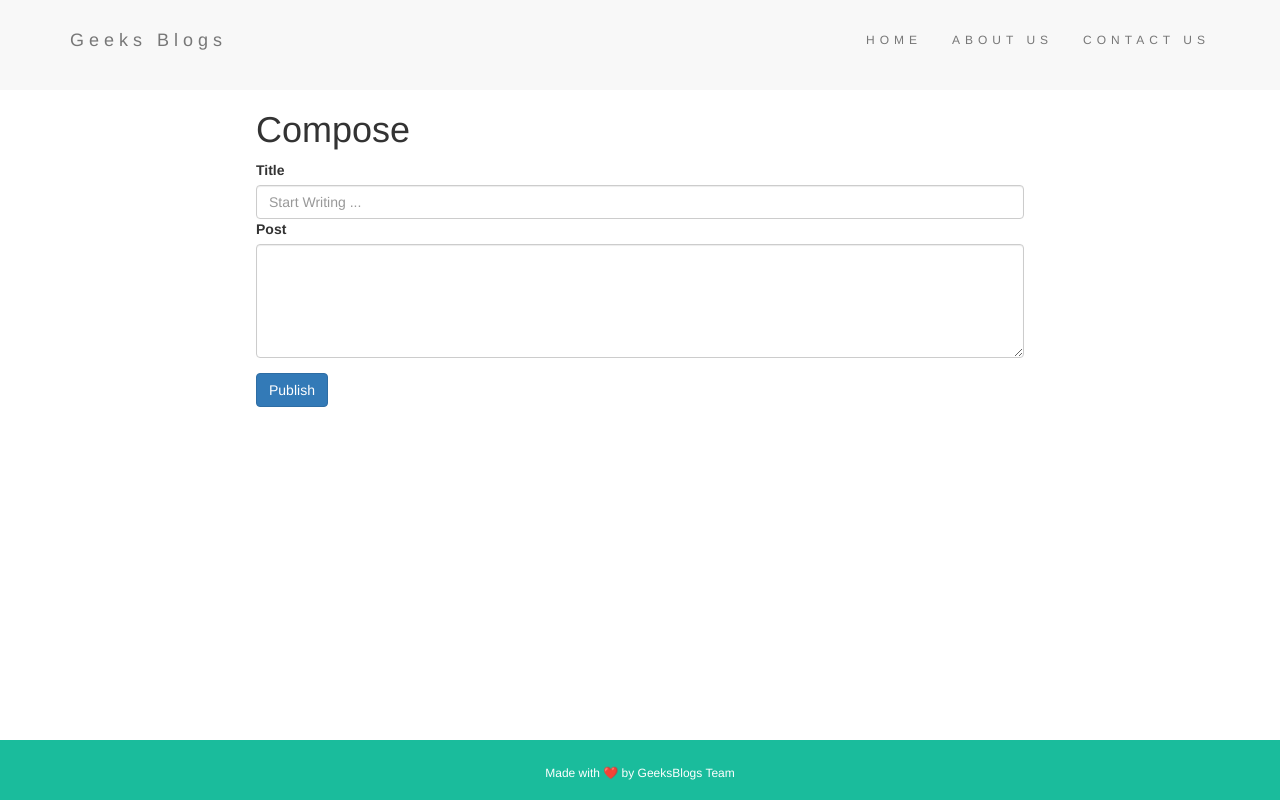
After one commit to rohit-gore/Blog_Web_Project, a Node server app: page /compose in a window 1280 px wide. The commit adds this page. Run offline with Node 20, Linux system fonts and the light colour scheme.

```diff
--- a/public/css/styles.css
+++ b/public/css/styles.css
@@ -1,87 +1,46 @@
-* {
-  margin: 0;
-  padding: 0;
+
+.container-fluid {
+  padding-top: 70px;
+  padding-bottom: 70px;
 }
 
-.sidebar {
-  background-color: lightgrey;
-  width: 300px;
-  height: 100vh;
-  font-family: 'Noto Sans', sans-serif;
+.navbar {
+  padding-top: 15px;
+  padding-bottom: 15px;
+  border: 0;
+  border-radius: 0;
+  margin-bottom: 0;
+  font-size: 12px;
+  letter-spacing: 5px;
 }
 
-.sidebar nav {
-  padding: 35px;
+.navbar-nav li a:hover {
+  color: #1abc9c !important;
 }
 
-.sidebar nav li {
-  list-style: none;
-  font-size: 30px;
-  padding: 33px 0;
+.footer-padding {
+  padding-bottom: 60px;
 }
 
-.sidebar nav li a{
-  text-decoration: none;
-  color: black;
+.footer {
+  position: absolute;
+  text-align: center;
+  bottom: 0;
+  width: 100%;
+  height: 60px;
+  background-color: #1abc9c;
 }
 
-.main {
-  /* background-color: yellow; */
-  width: 90vw;
+.footer p {
+  margin-top: 25px;
+  font-size: 12px;
+  color: #fff;
 }
 
-.container {
-  display: flex;
+.greetLine {
+  text-align: center;
 }
 
-.infocontainer {
-  /* background-color: skyblue; */
-  height: 65vh;
-  width: 80vw;
-  margin: 100px auto;
-  display: flex;
-  justify-content: space-around;
-  font-family: 'Open Sans', sans-serif
+.compose {
+  margin: auto 20%;
 }
-
-.devInfo{
-  display: flex;
-  justify-content: center;
-  flex-direction: column;
-}
-
-.hello{
-  font-size: 65px;
-}
-.name{
-  font-size: 50px;
-  font-weight: bold;
-}
-.about{
-  font-size: 40px;
-}
-
-.mypic {
-  height: 40vh;
-  padding: 150px 0;
-}
-
-.buttons{
-  margin-top: 35px;
-}
-
-.buttons button{
-padding: 9px 14px;
-border-radius: 22px;
-color: black;
-background-color: lightgrey;
-font-weight: bold;
-font-size: 21px;
-margin: 0 3px;
-cursor: pointer;
-}
-
-.buttons button:hover{
-  color: lightgrey;
-  background-color: black;
-}
--- /dev/null
+++ b/views/compose.ejs
@@ -0,0 +1,22 @@
+<%- include("partials/header") -%>
+
+<body>
+  <div class="compose">
+
+
+    <h1>Compose</h1>
+
+    <form class="" action="/compose" method="post">
+      <div class="form-group">
+        <label>Title</label>
+        <input class="form-control" type="text" name="postTitle" placeholder="Start Writing ..." autocomplete="off">
+
+        <label>Post</label>
+        <textarea class="form-control" name="postBody" rows="5" cols="30"></textarea>
+      </div>
+      <button class="btn btn-primary" type="submit" name="compose">Publish</button>
+    </form>
+  </div>
+</body>
+
+<%- include("partials/footer") -%>
--- /dev/null
+++ b/views/partials/footer.ejs
@@ -0,0 +1,6 @@
+<div class="footer-padding"></div>
+<div class="footer">
+  <p>Made with ❤️ by GeeksBlogs Team</p>
+</div>
+
+</html>
--- /dev/null
+++ b/views/partials/header.ejs
@@ -0,0 +1,23 @@
+<!DOCTYPE html>
+<html lang="en" dir="ltr">
+
+<head>
+  <meta charset="utf-8">
+  <title>Geeks Blogs</title>
+  <meta charset="utf-8">
+  <link rel="stylesheet" href="https://maxcdn.bootstrapcdn.com/bootstrap/3.3.7/css/bootstrap.min.css">
+  <link rel="stylesheet" href="/css/styles.css">
+  <nav class="navbar navbar-default">
+    <div class="container">
+      <div class="navbar-header">
+        <p class="navbar-brand">Geeks Blogs</p>
+      </div>
+        <ul class="nav navbar-nav navbar-right">
+          <!-- 6 -->
+          <li id="home"><a href="/">HOME</a></li>
+          <li id="about"><a href="/about">ABOUT US</a></li>
+          <li id="contact"><a href="/contact">CONTACT US</a></li>
+        </ul>
+    </div>
+  </nav>
+</head>
```
Also changed, not shown: views/about.ejs (added, +11 -0 lines), views/contact.ejs (added, +11 -0 lines), views/home.ejs (added, +19 -0 lines), views/posts.ejs (added, +8 -0 lines), public/images/logo.png (added).
